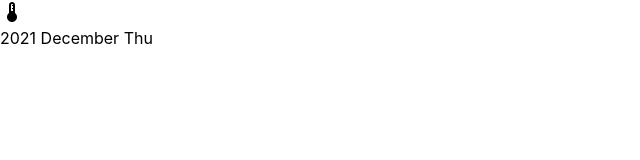
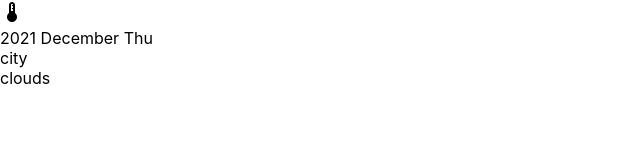
Before and after one commit to arunbhalli/practicing_weather_app-react-, a React (Create React App) app: page / in a window 1280 px wide. Shown: the top 160 px of the page, without its empty margins (0-640 px from the left). Built offline with nearby package versions, Linux system fonts and the light colour scheme; no server answers.

Commit message:
adds city and clouds

```diff
--- a/src/App.js
+++ b/src/App.js
@@ -47,10 +47,11 @@ const App = () => {
         <DeviceThermostatIcon />
         <div>{weatherdata(new Date())}</div>
       </div>
+      <div>city</div>
+      <div>clouds</div>
       <h1>{temperature}</h1>
     </div>
   );
 };
 
 export default App;
-//checling commits
```
